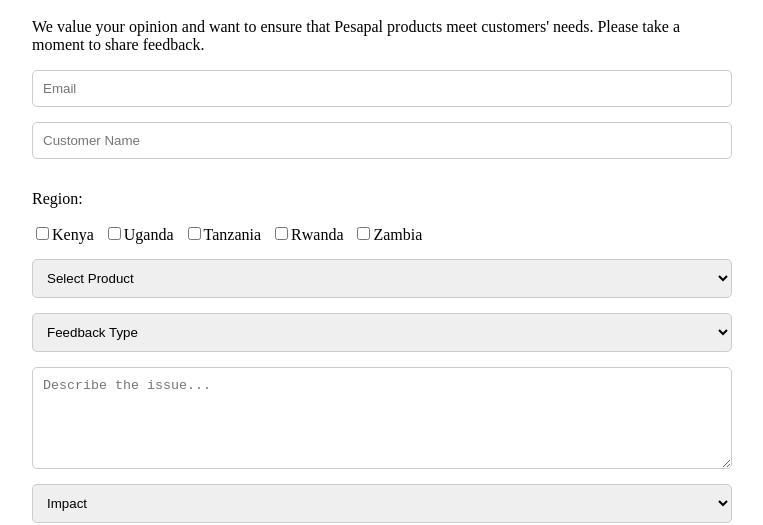
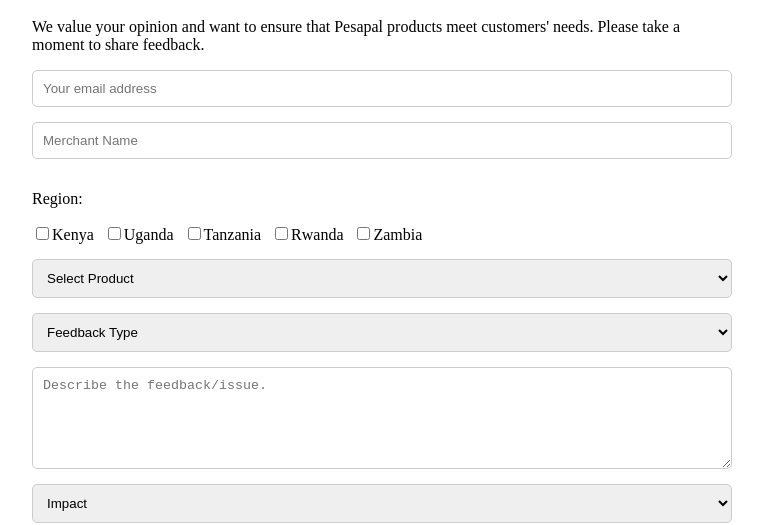
Before and after one commit to T-musera210/feedbackportal, a React (Vite) app: page / in a window 1280 px wide. Shown: the part 220-745 px from the top of the page, without its empty margins (258-1021 px from the left). Built offline with nearby package versions, Linux system fonts and the light colour scheme.

Commit message:
fields updates

```diff
--- a/src/pages/SubmitFeedback.tsx
+++ b/src/pages/SubmitFeedback.tsx
@@ -113,16 +113,25 @@
       <form onSubmit={handleSubmit} style={styles.form}>
         <input
           name="email"
-          placeholder="Email"
+          placeholder="Your email address"
           value={formData.email}
           onChange={handleChange}
           required
           style={styles.input}
         />
 
+        {/* <input
+          name="customer"
+          placeholder="Your Name"
+          value={formData.customer}
+          onChange={handleChange}
+          required
+          style={styles.input}
+        /> */}
+
         <input
-          name="customer"
-          placeholder="Customer Name"
+          name="merchant"
+          placeholder="Merchant Name"
           value={formData.customer}
           onChange={handleChange}
           required
@@ -152,9 +161,17 @@
           style={styles.input}
         >
           <option value="">Select Product</option>
-          <option>Checkout</option>
-          <option>API</option>
-          <option>Dashboard</option>
+          <option>Pesapal Mobile</option>
+          <option>Sabi POS</option>
+          <option>Ecommerce</option>
+          <option>Merchant Dashboard</option>
+          <option>Ticketsasa</option>
+          <option>Openfloat</option>
+          <option>Reserveport</option>
+          <option>PFMS Forecourt Management</option>
+          <option>Oracle</option>
+          <option>Merchant Credit</option>
+          <option>Other</option>
         </select>
 
         <select
@@ -173,7 +190,7 @@
 
         <textarea
           name="description"
-          placeholder="Describe the issue..."
+          placeholder="Describe the feedback/issue."
           value={formData.description}
           onChange={handleChange}
           required
```
